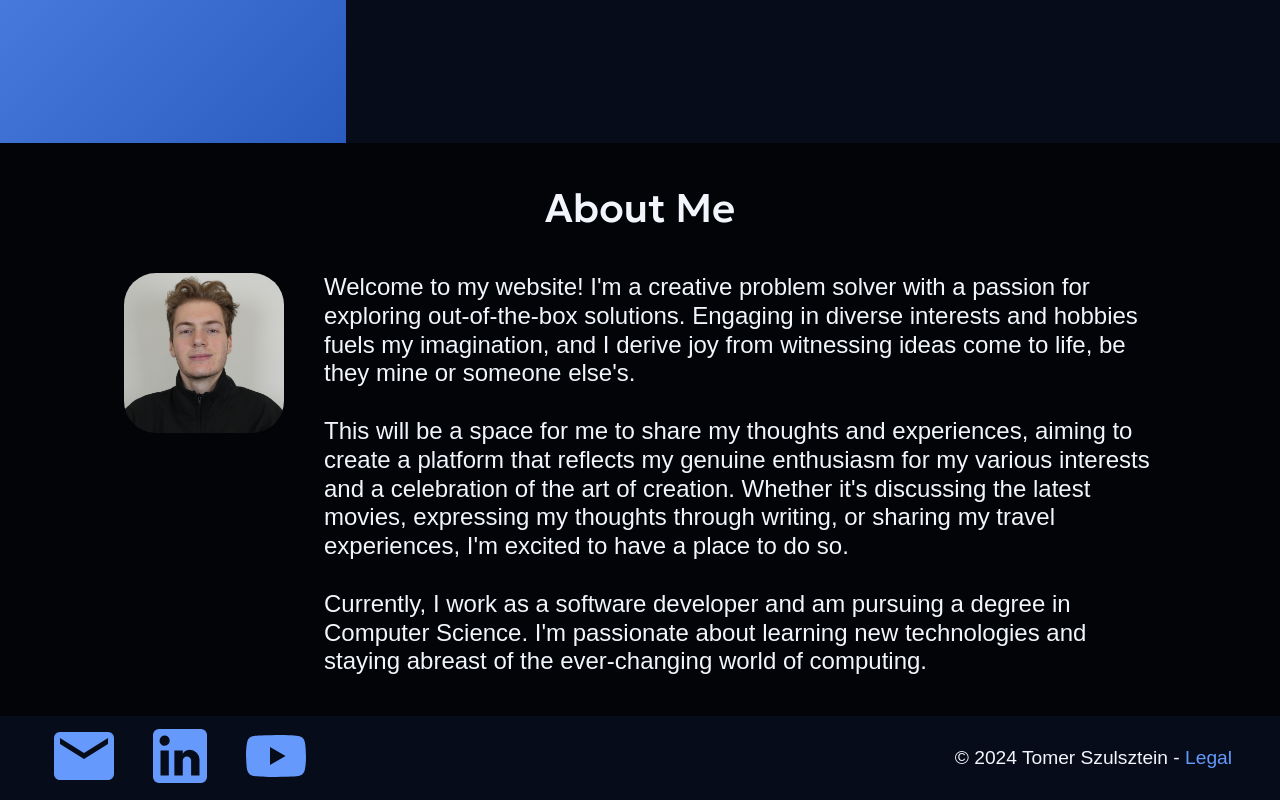
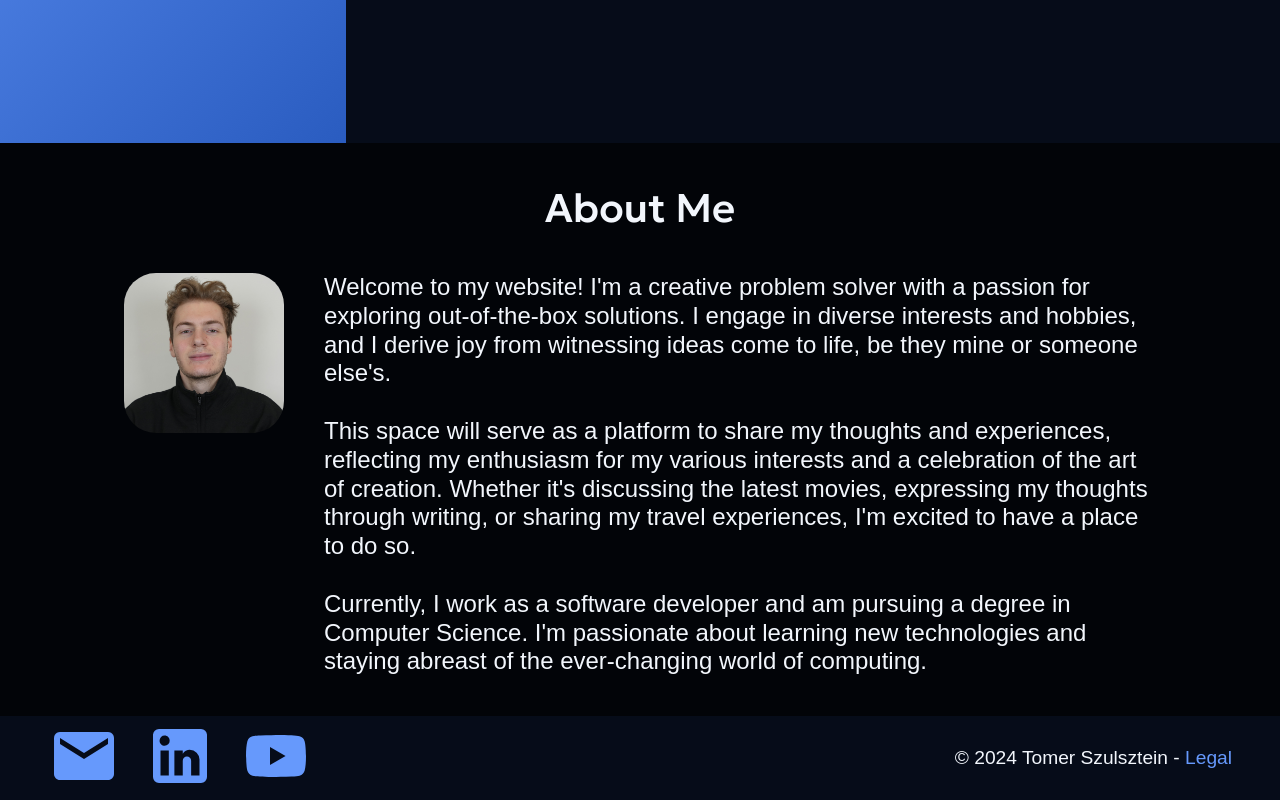
Before and after one commit to tomersz12/tomer-portfolio, a React (Vite) app: page / in a window 1280 px wide. Shown: the part 537-1337 px from the top of the page. Built offline with nearby package versions, Linux system fonts and the light colour scheme; a web font is replaced by a local one.

Commit message:
Update About.tsx

```diff
--- a/src/components/About.tsx
+++ b/src/components/About.tsx
@@ -14,9 +14,9 @@ const About = () => {
                         <p>
                         Welcome to my website!
                         I'm a creative problem solver with a passion for exploring out-of-the-box solutions.
-                        Engaging in diverse interests and hobbies fuels my imagination, and I derive joy from witnessing ideas come to life, be they mine or someone else's.
+                        I engage in diverse interests and hobbies, and I derive joy from witnessing ideas come to life, be they mine or someone else's.
                         <br/><br/>
-                        This will be a space for me to share my thoughts and experiences, aiming to create a platform that reflects my genuine enthusiasm for my various interests and a celebration of the art of creation.
+                        This space will serve as a platform to share my thoughts and experiences, reflecting my enthusiasm for my various interests and a celebration of the art of creation.
                         Whether it's discussing the latest movies, expressing my thoughts through writing, or sharing my travel experiences, I'm excited to have a place to do so.
                         <br/><br/>
                         Currently, I work as a software developer and am pursuing a degree in Computer Science.
```
